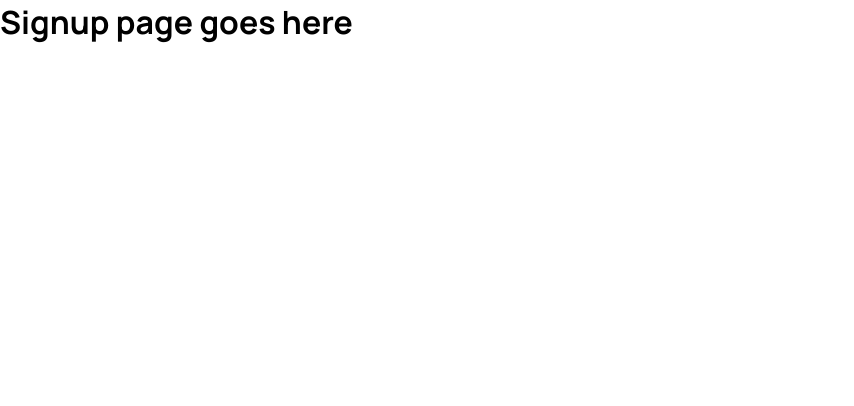
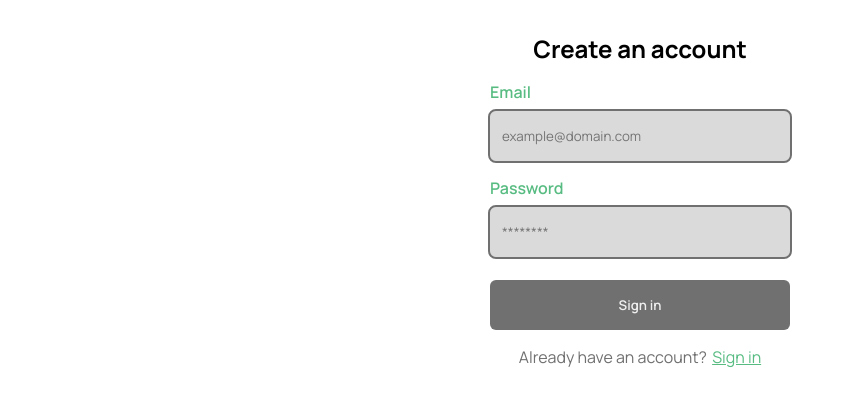
Before and after one commit to rayenrsalhi9/supabase-app, a React (Vite) app: page /signup in a window 1280 px wide. Shown: the top 406 px of the page, without its empty margins (0-854 px from the left). Built offline with nearby package versions, Linux system fonts and the light colour scheme.

Commit message:
added the signup component (static)

```diff
--- a/src/index.css
+++ b/src/index.css
@@ -78,5 +78,6 @@
 
 .span a {
   color: var(--clr);
+  margin-left: .125em;
 }
 /* end of login page design */
--- a/src/routes/Signup.jsx
+++ b/src/routes/Signup.jsx
@@ -1,7 +1,19 @@
-import React from 'react'
+import { Link } from "react-router-dom"
 
 export default function Signup() {
   return (
-    <h1>Signup page goes here</h1>
+    <form className="form">
+      <h2>Create an account</h2>
+      <span className="input-span">
+        <label htmlFor="email" className="label">Email</label>
+        <input type="email" name="email" id="email" placeholder="example@domain.com" />
+      </span>
+      <span className="input-span">
+        <label htmlFor="password" className="label">Password</label>
+        <input type="password" name="password" id="password" placeholder="********" />
+      </span>
+      <button className="submit-btn">Sign in</button>
+      <span className="span">Already have an account? <Link to="/">Sign in</Link></span>
+    </form>
   )
 }
```
